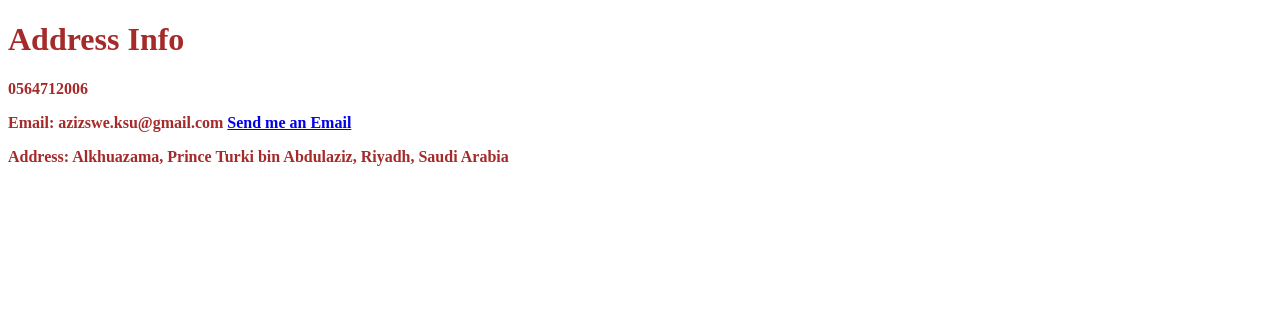
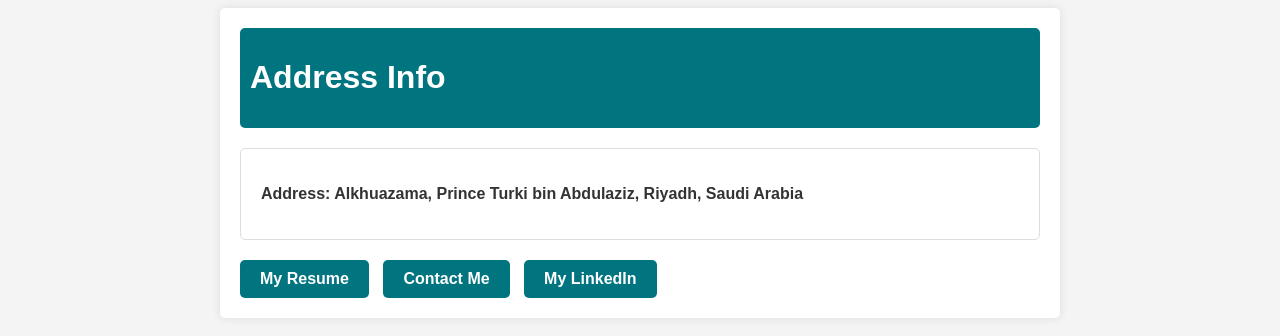
Before and after one commit to AbdulazizFahad/MyResume, a plain HTML site: page address.html in a window 1280 px wide. Drawn offline with Linux system fonts and the light colour scheme.

Commit message:
Update address.html

```diff
--- a/address.html
+++ b/address.html
@@ -4,6 +4,55 @@
     <meta charset="UTF-8">
     <title>Address Info</title>
     <link rel="stylesheet" href="./style.css">
+    <style>
+        body {
+            font-family: Arial, Helvetica, sans-serif;
+            color: #333; /* Dark text color */
+            text-align: center; /* Center align the body content */
+            background-color: #f4f4f4; /* Light background color */
+        }
+        .container {
+            margin: 0 auto; /* Center align the container */
+            max-width: 800px; /* Limit the maximum width of the container */
+            text-align: left; /* Left align the container content */
+            background-color: #fff; /* White background color */
+            padding: 20px; /* Add some padding */
+            border-radius: 5px; /* Add rounded corners */
+            box-shadow: 0 0 10px rgba(0, 0, 0, 0.1); /* Add shadow */
+        }
+        .heading {
+            background-color: #007580; /* Heading background color */
+            color: #fff; /* Heading text color */
+            padding: 10px;
+            margin-bottom: 20px; /* Increase margin */
+            border-radius: 5px; /* Add rounded corners */
+        }
+        .section {
+            border: 1px solid #ddd; /* Border color */
+            padding: 20px;
+            margin-bottom: 20px;
+            border-radius: 5px; /* Add rounded corners */
+            background-color: #fff; /* White background color */
+        }
+        .button-container {
+            margin-top: 20px;
+        }
+        .button-container a {
+            display: inline-block;
+            padding: 10px 20px;
+            background-color: #007580; /* Button background color */
+            color: #fff; /* Button text color */
+            text-decoration: none;
+            border-radius: 5px;
+            transition: background-color 0.3s; /* Smooth transition on hover */
+        }
+        .button-container a:hover {
+            background-color: #00505a; /* Darker button background color on hover */
+        }
+        .button-container a + a {
+            margin-left: 10px; /* Add space between buttons */
+        }
+    </style>
 </head>
 <body>
     <div class="container">
@@ -11,9 +60,14 @@
             <h1>Address Info</h1>
         </div>
         <div class="section">
-            <p>0564712006</p>
-            <p>Email: azizswe.ksu@gmail.com <a href="mailto:azizswe.ksu@gmail.com">Send me an Email</a></p>
+
             <p>Address: Alkhuazama, Prince Turki bin Abdulaziz, Riyadh, Saudi Arabia</p>
+        </div>
+        <div class="button-container">
+            <a href="index.html">My Resume</a>
+            <a href="contact.html">Contact Me</a>
+            <a href="https://www.linkedin.com/in/abdulaziz-almodameeg-9a5775249/" target="_blank">My LinkedIn</a>
+
         </div>
     </div>
 </body>
```
